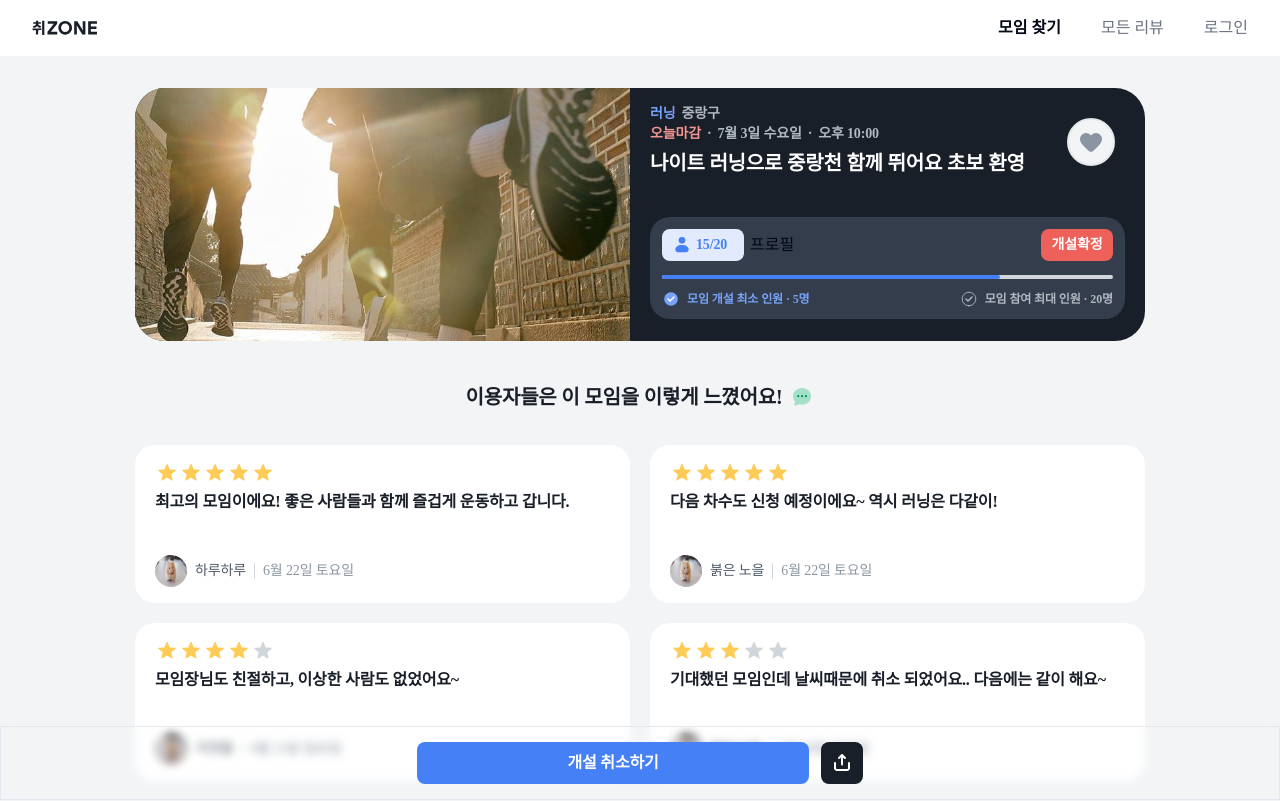
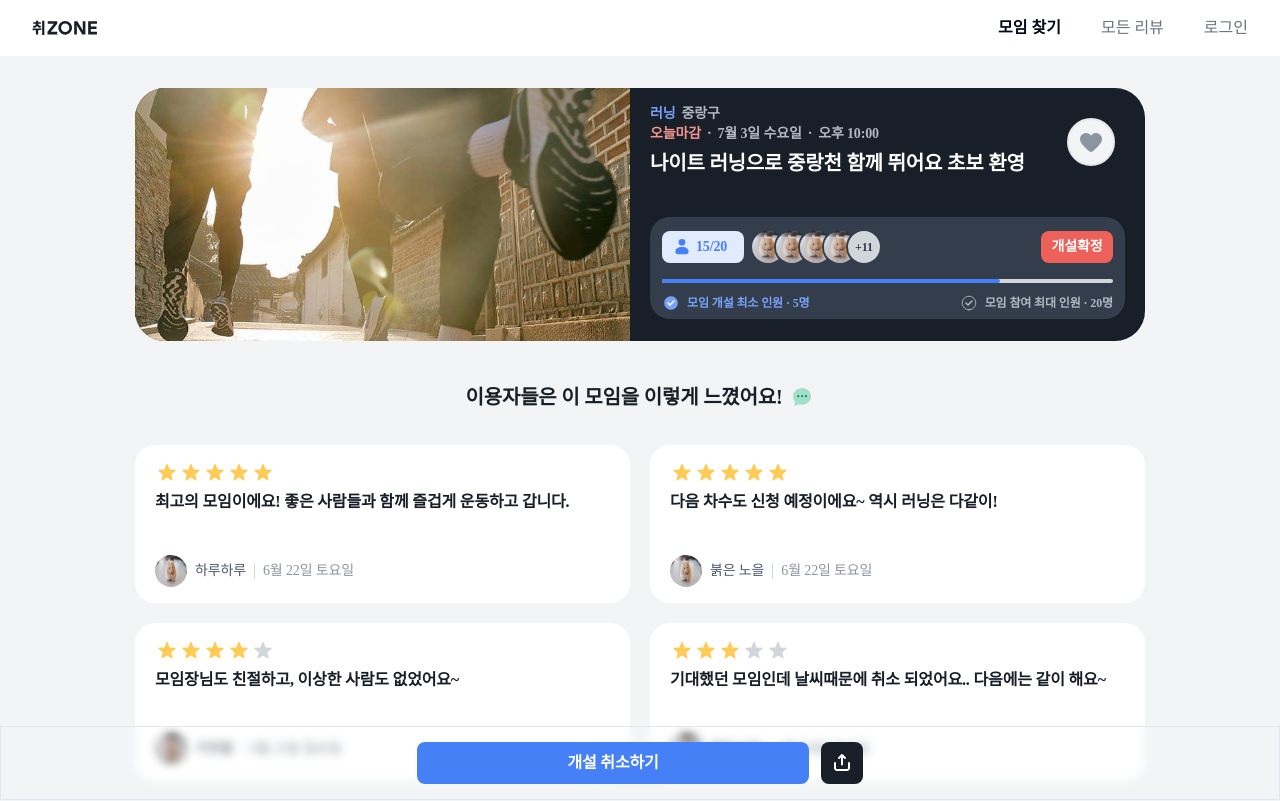
Before and after one commit to codeit-team2/FE, a Next.js app: page /detail in a window 1280 px wide. Shown: the top 801 px of the page. Built offline with nearby package versions, Linux system fonts and the light colour scheme; a web font is replaced by a local one.

Commit message:
feat : 프로필 이미지 그룹 추가

```diff
--- a/package.json
+++ b/package.json
@@ -26,6 +26,7 @@
     "react-dom": "^18",
     "react-hook-form": "^7.52.0",
     "react-icons": "^5.2.1",
+    "react-responsive": "^10.0.0",
     "tailwind-merge": "^2.3.0",
     "tailwindcss-animate": "^1.0.7"
   },
--- a/src/components/Detail/InfoBadge/index.tsx
+++ b/src/components/Detail/InfoBadge/index.tsx
@@ -1,10 +1,12 @@
 import Image from 'next/image';
 import React from 'react';
+import ProfileImageGroup from '../ProfileImageGroup';
 
 export default function InfoBadge({ data }: any) {
   const progressPercentage = (data.member / 20) * 100;
   const minReached = data.member >= 5;
   const maxReached = data.member >= 20;
+  const usersProfile = data.users;
 
   return (
     <div className="flex h-102 w-full flex-col rounded-md bg-neutral-700 p-12 md:w-475">
@@ -16,7 +18,9 @@ export default function InfoBadge({ data }: any) {
             </div>
             <div className="text-body-2Sb text-primary-300">{data.member}/20</div>
           </div>
-          <div>프로필</div>
+          <div className="flex">
+            <ProfileImageGroup usersProfile={usersProfile} />
+          </div>
         </div>
         {data.confirmed && (
           <div className="flex h-32 w-58 items-center justify-center rounded-sm bg-secondary-300 px-8 py-4 text-body-3Sb text-white md:w-72 md:text-body-2Sb">
--- /dev/null
+++ b/src/components/Detail/ProfileImageGroup/index.tsx
@@ -0,0 +1,51 @@
+import useIsMobile from '@/hooks/useIsMobile';
+import Image from 'next/image';
+import React, { useEffect, useState } from 'react';
+
+export default function ProfileImageGroup({usersProfile}: any) {
+  const [isMounted, setIsMounted] = useState(false);
+  const isMobile = useIsMobile();
+  const profileSize = isMobile ? 3 : 4;
+
+  useEffect(() => {
+    setIsMounted(true);
+  }, []);
+
+  if (!isMounted) {
+    return null;
+  }
+
+
+  return (
+    <>
+      {usersProfile.slice(0, profileSize).map((user: any, index: number) => (
+        <div
+          key={index}
+          className="relative h-36 w-36 rounded-full border-2 border-neutral-700"
+          style={{
+            marginLeft: index !== 0 ? '-0.75rem' : '0',
+          }}
+        >
+          <Image
+            src={user.profileImage}
+            alt={`profile-${index}`}
+            fill
+            objectFit="cover"
+            className="rounded-full"
+          />
+        </div>
+      ))}
+      {usersProfile.length > profileSize && (
+        <div
+          className="relative flex h-36 w-36 items-center justify-center rounded-full border-2 border-neutral-700 bg-neutral-200"
+          style={{
+            marginLeft: '-0.75rem',
+            zIndex: 0,
+          }}
+        >
+          <span className="text-body-3Sb text-neutral-700">+{usersProfile.length - profileSize}</span>
+        </div>
+      )}
+    </>
+  );
+}
--- a/src/components/Detail/mockData.json
+++ b/src/components/Detail/mockData.json
@@ -8,6 +8,68 @@
     "member": 15,
     "imageUrl": "/images/러닝이미지.jpg",
     "deadline": "오늘마감",
-    "confirmed": true
+    "confirmed": true,
+    "users": [
+      {
+        "profileImage": "/images/profileimage.jpeg",
+        "nickname": "런닝맨1"
+      },
+      {
+        "profileImage": "/images/profileimage.jpeg",
+        "nickname": "달리미2"
+      },
+      {
+        "profileImage": "/images/profileimage.jpeg",
+        "nickname": "스피디3"
+      },
+      {
+        "profileImage": "/images/profileimage.jpeg",
+        "nickname": "러너4"
+      },
+      {
+        "profileImage": "/images/profileimage.jpeg",
+        "nickname": "달리자5"
+      },
+      {
+        "profileImage": "/images/profileimage.jpeg",
+        "nickname": "러닝마스터6"
+      },
+      {
+        "profileImage": "/images/profileimage.jpeg",
+        "nickname": "에너지7"
+      },
+      {
+        "profileImage": "/images/profileimage.jpeg",
+        "nickname": "페이스조절8"
+      },
+      {
+        "profileImage": "/images/profileimage.jpeg",
+        "nickname": "러너러너9"
+      },
+      {
+        "profileImage": "/images/profileimage.jpeg",
+        "nickname": "빨리가자10"
+      },
+      {
+        "profileImage": "/images/profileimage.jpeg",
+        "nickname": "러닝왕11"
+      },
+      {
+        "profileImage": "/images/profileimage.jpeg",
+        "nickname": "열심히12"
+      },
+      {
+        "profileImage": "/images/profileimage.jpeg",
+        "nickname": "고고씽13"
+      },
+      {
+        "profileImage": "/images/profileimage.jpeg",
+        "nickname": "달려달려14"
+      },
+      {
+        "profileImage": "/images/profileimage.jpeg",
+        "nickname": "함께달려요15"
+      }
+    ]
   }
 ]
--- /dev/null
+++ b/src/hooks/useIsMobile.tsx
@@ -0,0 +1,13 @@
+import { useState, useEffect } from 'react';
+import { useMediaQuery } from 'react-responsive';
+
+export default function useIsMobile() {
+  const [isMobile, setIsMobile] = useState(false);
+  const isMobileQuery = useMediaQuery({ maxWidth: 767 });
+
+  useEffect(() => {
+    setIsMobile(isMobileQuery);
+  }, [isMobileQuery]);
+
+  return isMobile;
+}
```
Also changed, not shown: 1 other file (tests, documents, lock files or other folders).
